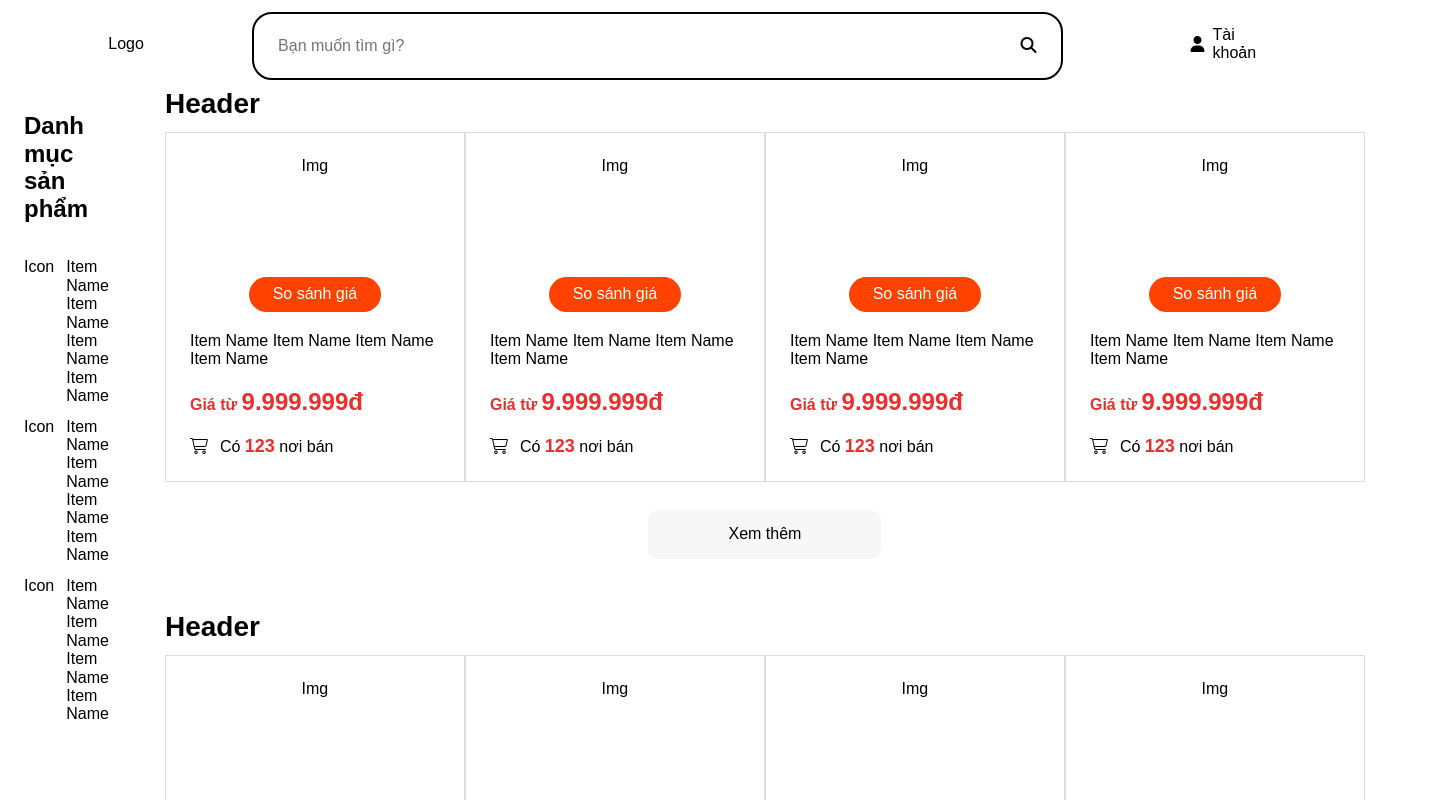
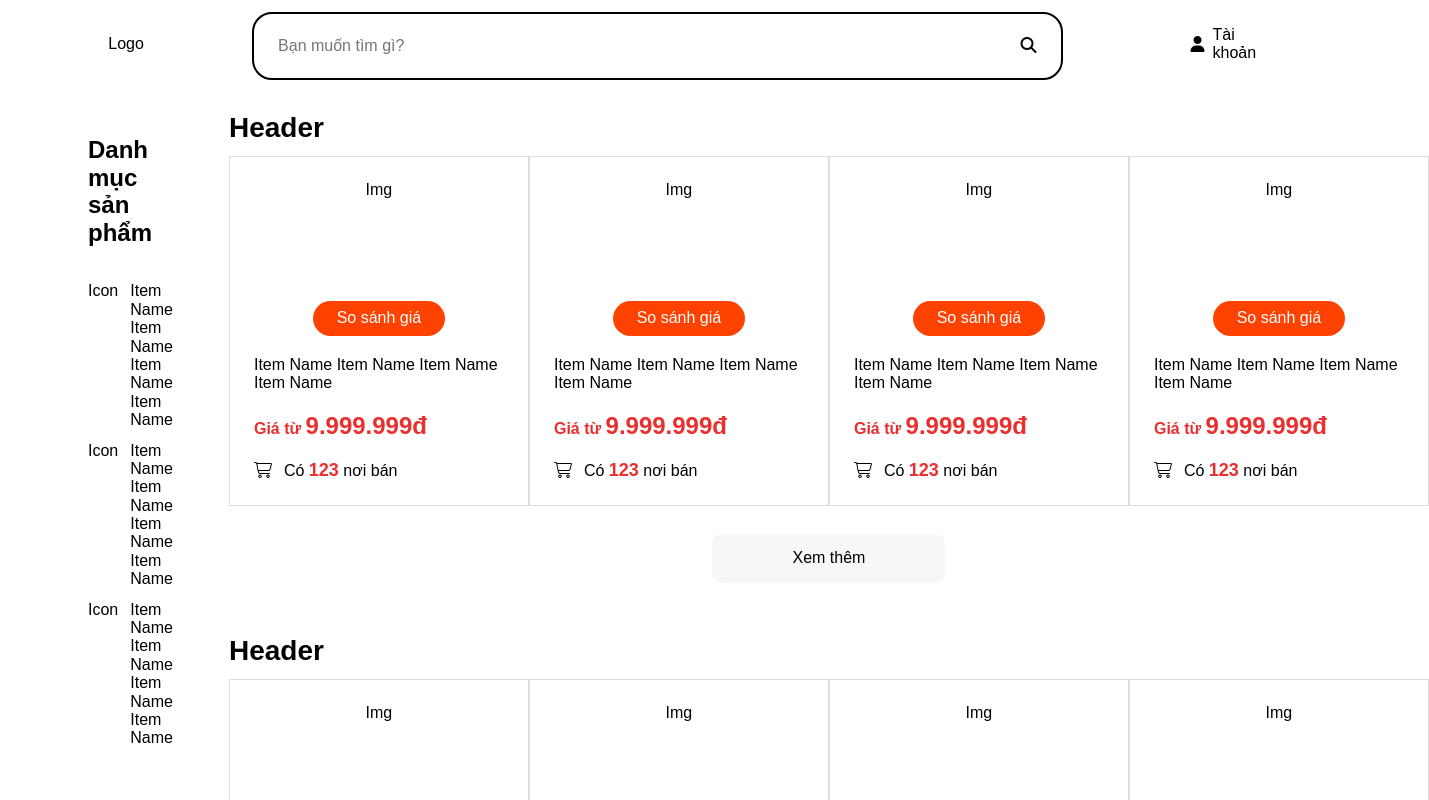
Before and after one commit to tranvanluyt2203/pbl7-web, a React (Vite) app: page / in a window 1280 px wide. Shown: the top 800 px of the page, 1429 px wide, since content can reach past the window. Built offline with nearby package versions, Linux system fonts and the light colour scheme.

Commit message:
add margin to UserLayoutContent

```diff
--- a/src/layout/userLayout/userLayout.jsx
+++ b/src/layout/userLayout/userLayout.jsx
@@ -6,7 +6,9 @@ const userLayout = ({ children, ...props }) => {
     <div {...props}>
       <div className="UserPageContainer">
         <Header />
-        {children}
+        <div className="UserPageContent">
+          {children}
+        </div>
       </div>
     </div>
   );
--- a/src/layout/userLayout/userLayout.scss
+++ b/src/layout/userLayout/userLayout.scss
@@ -0,0 +1,5 @@
+.UserPageContainer{
+    .UserPageContent{
+        margin: 24px 5% 0 5%;
+    }
+}
```
